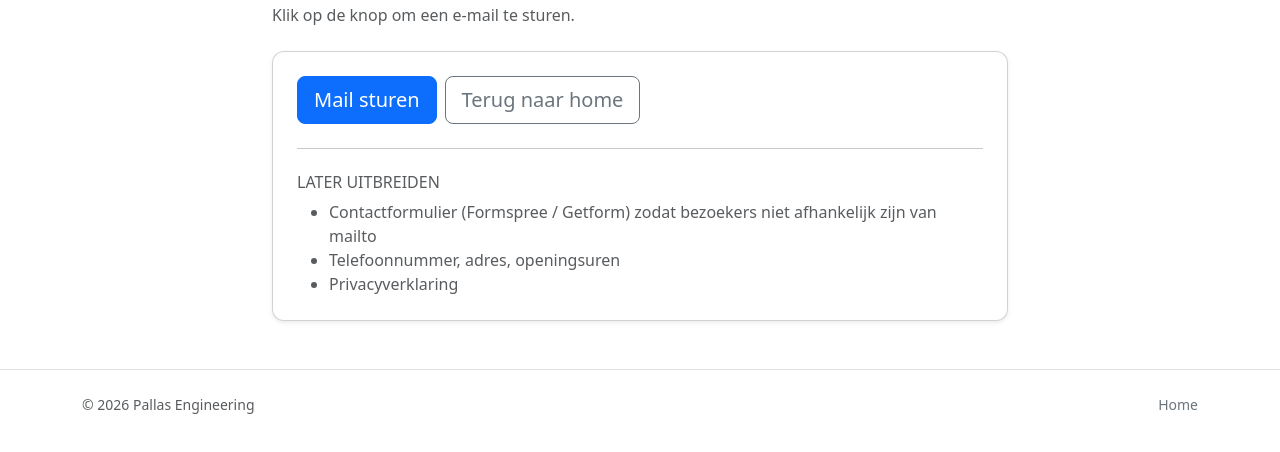
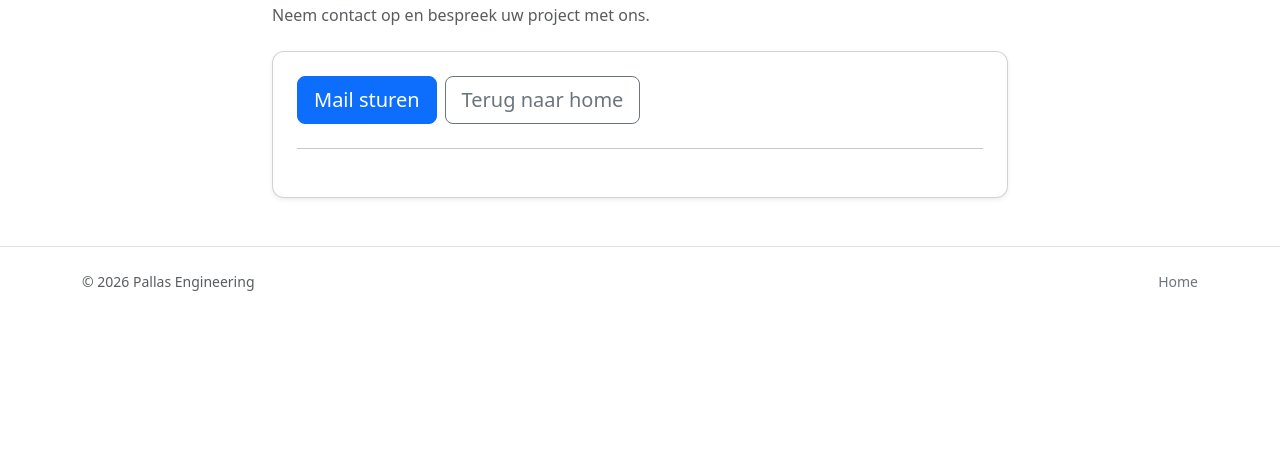
Before and after one commit to yBollen/PallasWebsite, a plain HTML site: page contact.html in a window 1280 px wide. Shown: the part 158-610 px from the top of the page. Drawn offline with nearby package versions, Linux system fonts and the light colour scheme.

Commit message:
contact page revision

```diff
--- a/contact.html
+++ b/contact.html
@@ -48,7 +48,7 @@
         <div class="col-12 col-lg-8">
           <h1 class="fw-bold mb-2">Contact</h1>
           <p class="text-muted mb-4">
-            Klik op de knop om een e-mail te sturen.
+              Neem contact op en bespreek uw project met ons.
           </p>
 
           <div class="card shadow-sm">
@@ -66,12 +66,6 @@
 
               <hr class="my-4" />
 
-              <h2 class="h6 text-uppercase text-muted">Later uitbreiden</h2>
-              <ul class="text-muted mb-0">
-                <li>Contactformulier (Formspree / Getform) zodat bezoekers niet afhankelijk zijn van mailto</li>
-                <li>Telefoonnummer, adres, openingsuren</li>
-                <li>Privacyverklaring</li>
-              </ul>
             </div>
           </div>
         </div>
```
